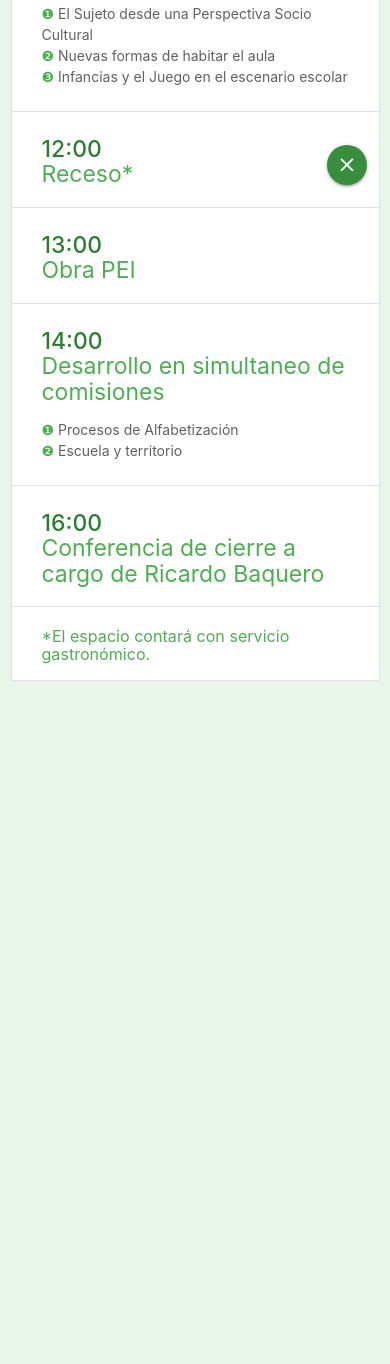
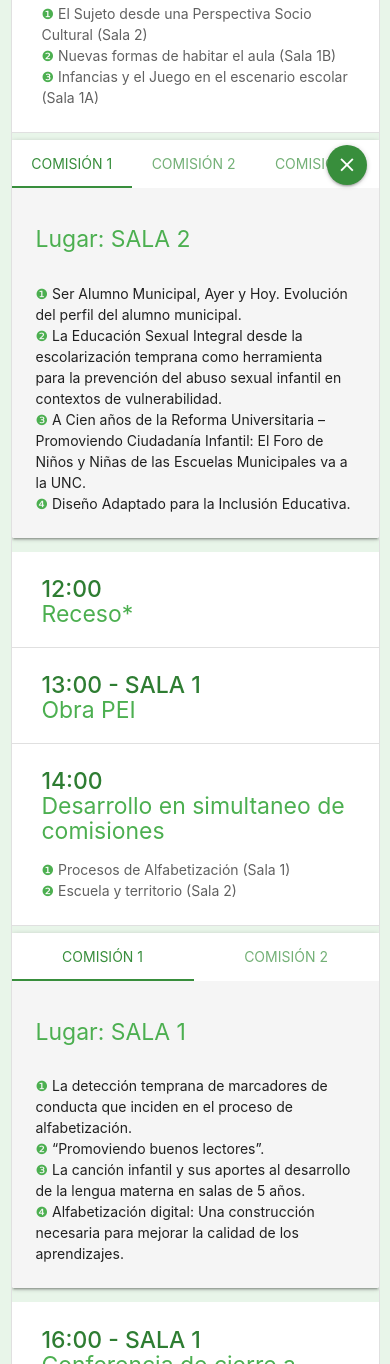
Before and after one commit to ModernizacionMuniCBA/cme_municba, a plain HTML site: page www/cronograma.html in a window 390 px wide. Shown: the part 636-2000 px from the top of the page. Before the commit the page ends 1351 px from the top, so only its background shows below. Drawn offline with nearby package versions, Linux system fonts and the light colour scheme; some packages are replaced by stand-ins of ours.

Commit message:
Add files via upload

```diff
--- a/www/cronograma.html
+++ b/www/cronograma.html
@@ -43,19 +43,80 @@
 	<ul class="collection with-header" >
         <li class="collection-header green-text"><h4 class="center"><strong>CRONOGRAMA</strong></h4></li>
         <li class="collection-item"><h5 class="green-text"><strong class="green-text text-darken-3">08:00</strong> <br> Acreditaciones</h5></li>
-        <li class="collection-item"><h5 class="green-text"><strong class="green-text text-darken-3">08:30</strong> <br> Conversatorio</h5>
+        <li class="collection-item"><h5 class="green-text"><strong class="green-text text-darken-3">08:30 - SALA 1</strong> <br> Conversatorio</h5>
 		<p class="grey-text text-darken-2">Educación - Aprendizajes - Escuela: Compartiendo miradas sobre el presente para repensar futuros posibles</p></li>
         <li class="collection-item"><h5 class="green-text"><strong class="green-text text-darken-3">09:30</strong> <br> Receso*</h5></li>
         <li class="collection-item"><h5 class="green-text"><strong class="green-text text-darken-3">10:00</strong> <br> Desarrollo en simultaneo de comisiones</h5>
-		<p class="grey-text text-darken-2"><strong class="green-text">&#10102;</strong> El Sujeto desde una Perspectiva Socio Cultural<br>
-		<strong class="green-text">&#10103;</strong> Nuevas formas de habitar el aula<br>
-		<strong class="green-text">&#10104;</strong> Infancias y el Juego en el escenario escolar</p></li>
+		<p class="grey-text text-darken-2"><strong class="green-text">&#10102;</strong> El Sujeto desde una Perspectiva Socio Cultural (Sala 2)<br>
+		<strong class="green-text">&#10103;</strong> Nuevas formas de habitar el aula (Sala 1B)<br>
+		<strong class="green-text">&#10104;</strong> Infancias y el Juego en el escenario escolar (Sala 1A)</p></li>
+
+		  <div class="card">
+			<div class="card-tabs">
+			  <ul class="tabs tabs-fixed-width">
+				<li class="tab"><a class="active" href="#com1">Comisión 1</a></li>
+				<li class="tab"><a href="#com2">Comisión 2</a></li>
+				<li class="tab"><a href="#com3">Comisión 3</a></li>
+			  </ul>
+			</div>
+			<div class="card-content grey lighten-4">
+			  <div id="com1">
+					<h5 class="green-text">Lugar: SALA 2</h5>
+					<br><strong class="green-text">&#10102;</strong> Ser Alumno Municipal, Ayer y Hoy. Evolución del perfil del alumno municipal.
+					<br><strong class="green-text">&#10103;</strong> La Educación Sexual Integral desde la escolarización temprana como herramienta para la prevención del abuso sexual infantil en contextos de vulnerabilidad.
+					<br><strong class="green-text">&#10104;</strong> A Cien años de la Reforma Universitaria – Promoviendo Ciudadanía Infantil: El Foro de Niños y Niñas de las Escuelas Municipales va a la UNC.
+					<br><strong class="green-text">&#10105;</strong> Diseño Adaptado para la Inclusión Educativa.
+				</div>
+				<div id="com2">
+					<h5 class="green-text">Lugar: SALA 1-B</h5>
+					<br><strong class="green-text">&#10102;</strong> Una propuesta de recursos didácticos para el Nivel Inicial. Los dados de Educación Sexual Integral y Educación Ambiental. “Yo veo, yo pienso, yo siento”.
+					<br><strong class="green-text">&#10103;</strong> El cine. Producción y Rodaje de Cortometrajes.
+					<br><strong class="green-text">&#10104;</strong> PequeMáticos. Porque el reto está aceptado.
+					<br><strong class="green-text">&#10105;</strong> Huellas de la Olimpíada Matemática en las Escuelas Municipales.
+				</div>
+				<div id="com3">
+					<h5 class="green-text">Lugar: SALA 1-A</h5>
+					<br><strong class="green-text">&#10102;</strong> Tratamiento Interdisciplinario Grupal con Niños: “El juego como principal dispositivo de intervención”.
+					<br><strong class="green-text">&#10103;</strong> Educación Física en sala de dos años. Mirar más allá del juego.
+					<br><strong class="green-text">&#10104;</strong> Jugando en Familia: Entre límites y atención.
+					<br><strong class="green-text">&#10105;</strong> Oportunidades de juego repensando el patio de recreo como ambiente educativo. Creación, participación, inclusión y convivencia.
+				</div>
+			</div>
+		  </div>
+
         <li class="collection-item"><h5 class="green-text"><strong class="green-text text-darken-3">12:00</strong> <br> Receso*</h5></li>
-        <li class="collection-item"><h5 class="green-text"><strong class="green-text text-darken-3">13:00</strong> <br> Obra PEI</h5></li>
+        <li class="collection-item"><h5 class="green-text"><strong class="green-text text-darken-3">13:00 - SALA 1</strong> <br> Obra PEI</h5></li>
         <li class="collection-item"><h5 class="green-text"><strong class="green-text text-darken-3">14:00</strong> <br> Desarrollo en simultaneo de comisiones</h5>
-		<p class="grey-text text-darken-2"><strong class="green-text">&#10102;</strong> Procesos de Alfabetización<br>
-		<strong class="green-text">&#10103;</strong> Escuela y territorio</p></li>
-        <li class="collection-item"><h5 class="green-text"><strong class="green-text text-darken-3">16:00</strong> <br> Conferencia de cierre a cargo de Ricardo Baquero</h5></li>
+		<p class="grey-text text-darken-2"><strong class="green-text">&#10102;</strong> Procesos de Alfabetización (Sala 1)<br>
+		<strong class="green-text">&#10103;</strong> Escuela y territorio (Sala 2)</p></li>
+
+		  <div class="card">
+			<div class="card-tabs">
+			  <ul class="tabs tabs-fixed-width">
+				<li class="tab"><a class="active" href="#com4">Comisión 1</a></li>
+				<li class="tab"><a href="#com5">Comisión 2</a></li>
+			  </ul>
+			</div>
+			<div class="card-content grey lighten-4">
+			  <div id="com4">
+					<h5 class="green-text">Lugar: SALA 1</h5>
+					<br><strong class="green-text">&#10102;</strong> La detección temprana de marcadores de conducta que inciden en el proceso de alfabetización.
+					<br><strong class="green-text">&#10103;</strong> “Promoviendo buenos lectores”.
+					<br><strong class="green-text">&#10104;</strong> La canción infantil y sus aportes al desarrollo de la lengua materna en salas de 5 años.
+					<br><strong class="green-text">&#10105;</strong> Alfabetización digital: Una construcción necesaria para mejorar la calidad de los aprendizajes.
+				</div>
+				<div id="com5">
+					<h5 class="green-text">Lugar: SALA 2</h5>
+					<br><strong class="green-text">&#10102;</strong> “Maestros Comunitarios”. El desafío de construir nuevas formas de hacer escuela en contextos vulnerables.
+					<br><strong class="green-text">&#10103;</strong> Embarriándonos: Una experiencia territorial de trabajo colectivo.
+					<br><strong class="green-text">&#10104;</strong> Caminata saludable.
+					<br><strong class="green-text">&#10105;</strong> Mi Salud, Me empodera, Nos Empodera.
+				</div>
+			</div>
+		  </div>
+
+
+        <li class="collection-item"><h5 class="green-text"><strong class="green-text text-darken-3">16:00 - SALA 1</strong> <br> Conferencia de cierre a cargo de Ricardo Baquero</h5></li>
 		<li class="collection-item"><h6 class="green-text">*El espacio contará con servicio gastronómico.</h6></li>
 
 
```
